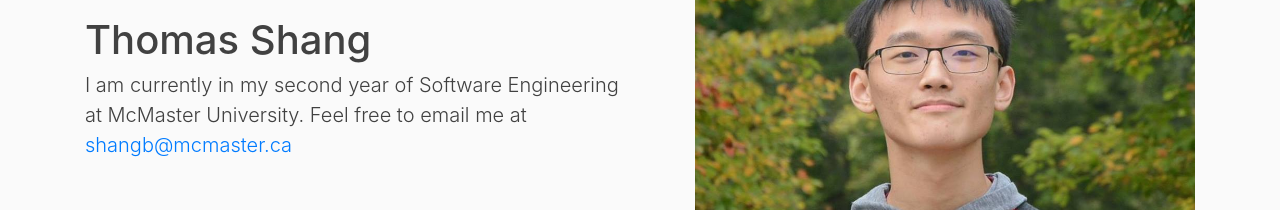
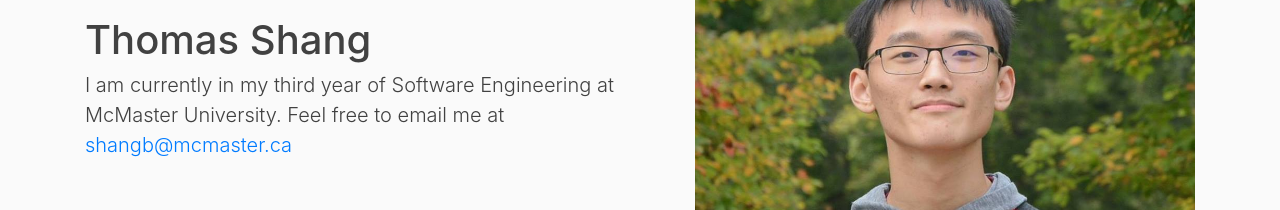
Before and after one commit to TShang/tshang.github.io, a plain HTML site: page index.html in a window 1280 px wide. Shown: the part 368-578 px from the top of the page. Drawn offline with nearby package versions, Linux system fonts and the light colour scheme.

Commit message:
update description

```diff
--- a/index.html
+++ b/index.html
@@ -59,7 +59,7 @@
         <div class="col-lg-6" style="margin-top: 150px">
           <h1>Thomas Shang</h1>
           <p class="lead">
-          I am currently in my second year of Software Engineering at McMaster University.
+          I am currently in my third year of Software Engineering at McMaster University.
           Feel free to email me at <a style="text-decoration: none;" href="mailto:shangb@mcmaster.ca">shangb@mcmaster.ca</a>
           </p>
         </div>
```
